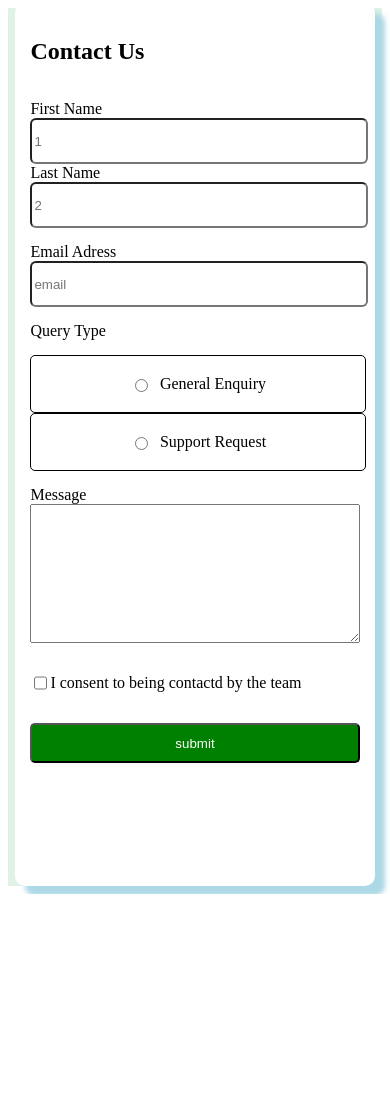
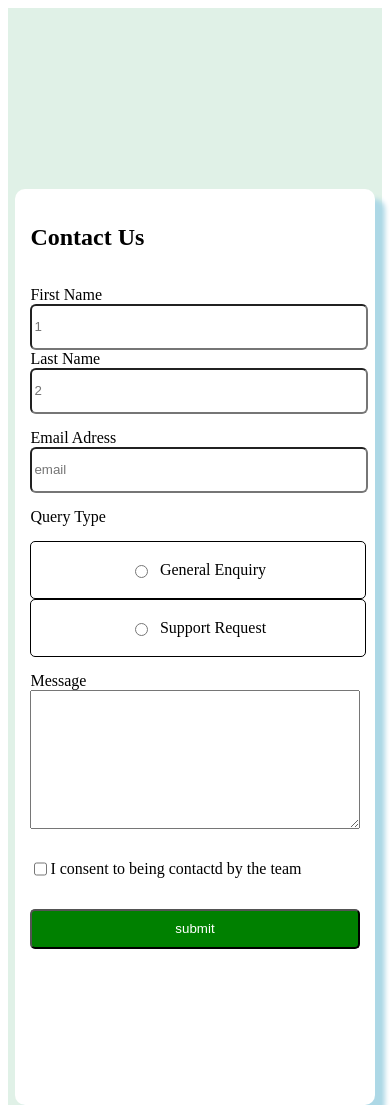
Before and after one commit to Elfetnimourad/contact-us-fm, a website: page main.html in a window 390 px wide. Shown: the top 1105 px of the page. Before the commit the page ends 894 px from the top, so only its background shows below. Drawn offline with Linux system fonts and the light colour scheme.

Commit message:
make it responsive

```diff
--- a/main.css
+++ b/main.css
@@ -1,3 +1,6 @@
+:root{
+    --width:
+}
 .container{
     display: flex;
     justify-content: center;
@@ -94,17 +97,21 @@ button {
     display: flex;
     flex-direction: row;
 }
+
 @media (max-width:500px) {
+    :root {
+      --width: 88%;
+    }
     body{
-        overflow-y: scroll;
+        overflow-x: scroll;
     }
     .card-form{
-        width:88%;
-        height: 101vh;
+        width:var(--width);
+        height: 105vh;
     }
     .container{
         display: flex;
-        height: 104vh;
+        height: 130vh;
         justify-content: center;
         align-items: center;
         width: 100%;
@@ -139,4 +146,9 @@ button {
         display: flex;
         justify-content: center;
     }
+    .pop-up-style{
+        width: calc(var(--width) - 3%) !important;
+        position:absolute !important;
+        transform: translate(-2%,-84%) !important;
+    }
 }
```
